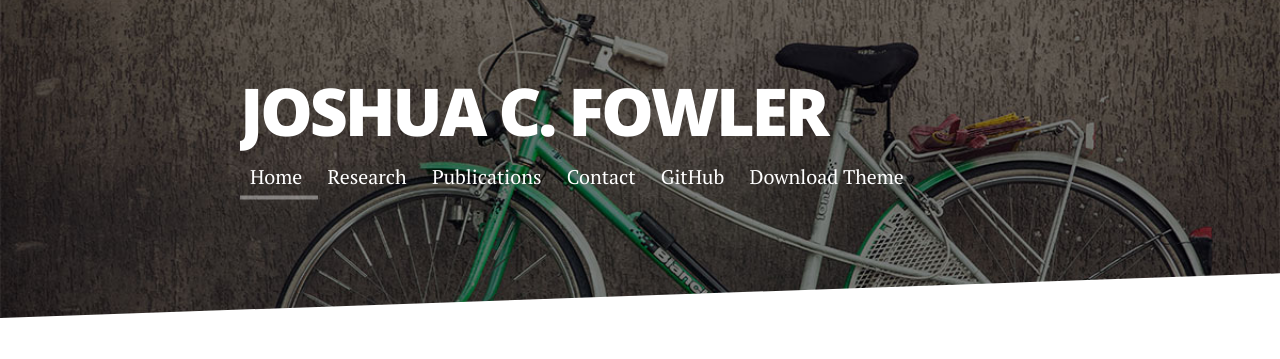
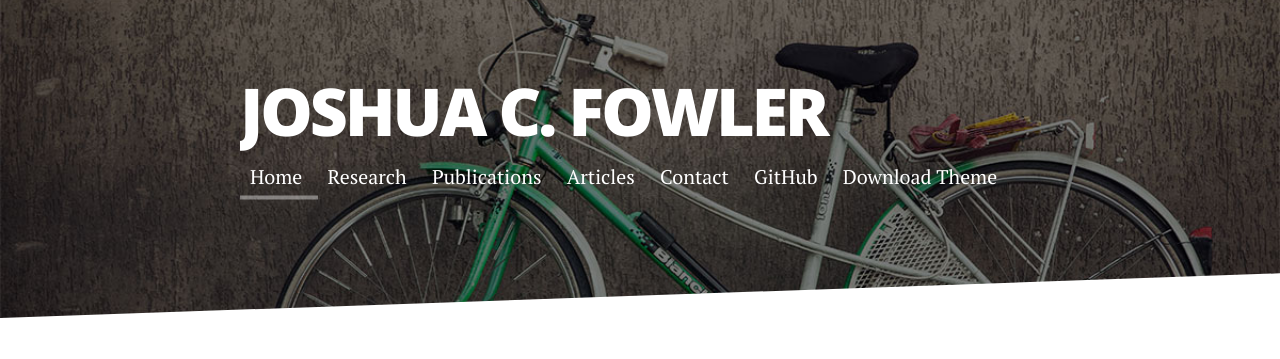
Before and after one commit to joshuacfowler/joshuacfowler.github.io, a Jekyll site: the page built from index.html, in a window 1280 px wide. Shown: the top 359 px of the page. Built offline with Jekyll 4.4.1, drawn with Linux system fonts in a browser that asks for light colours; nearby versions of some CDN libraries; the list of posts is cut into pages by our own code.

Commit message:
Update _config.yml

```diff
--- a/_config.yml
+++ b/_config.yml
@@ -18,6 +18,8 @@ navigation:
     url: /research
   - title: Publications
     url: /publications
+  - title: Articles
+    url: /articles
   - title: Contact
     url: /contact
 
```
